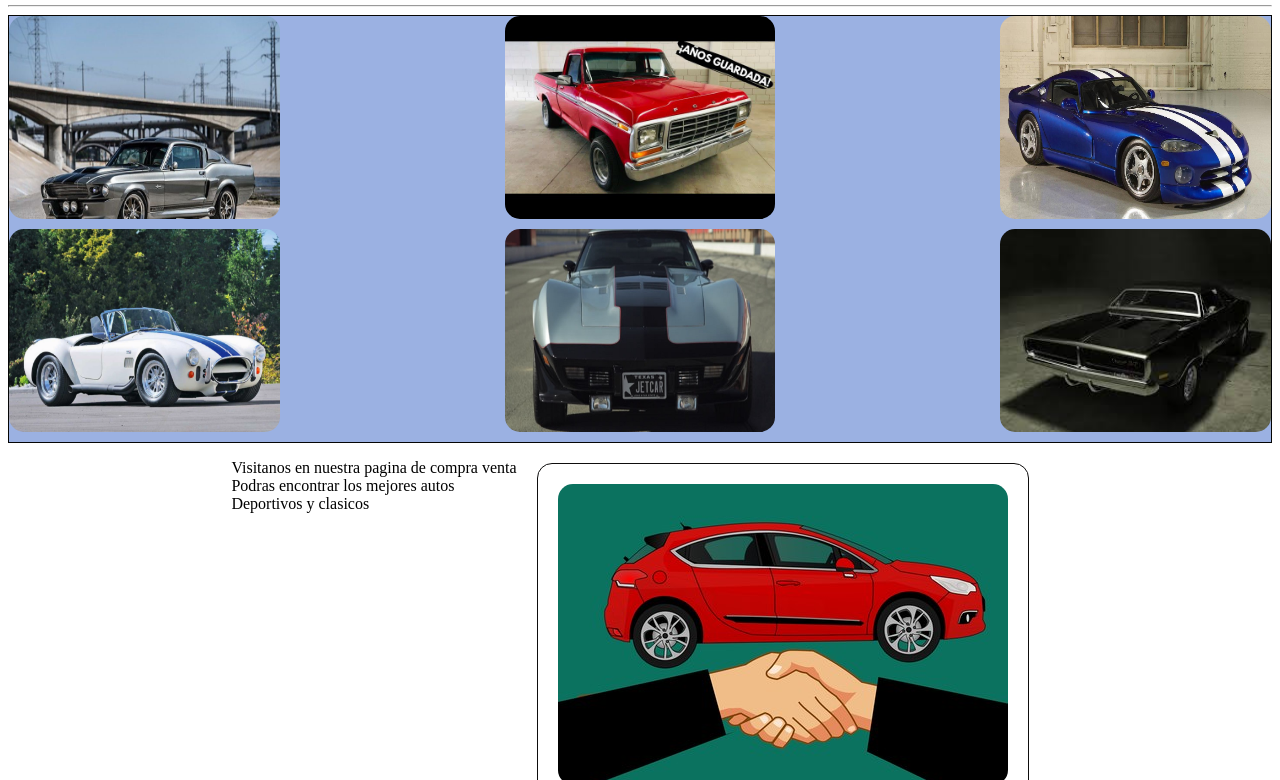
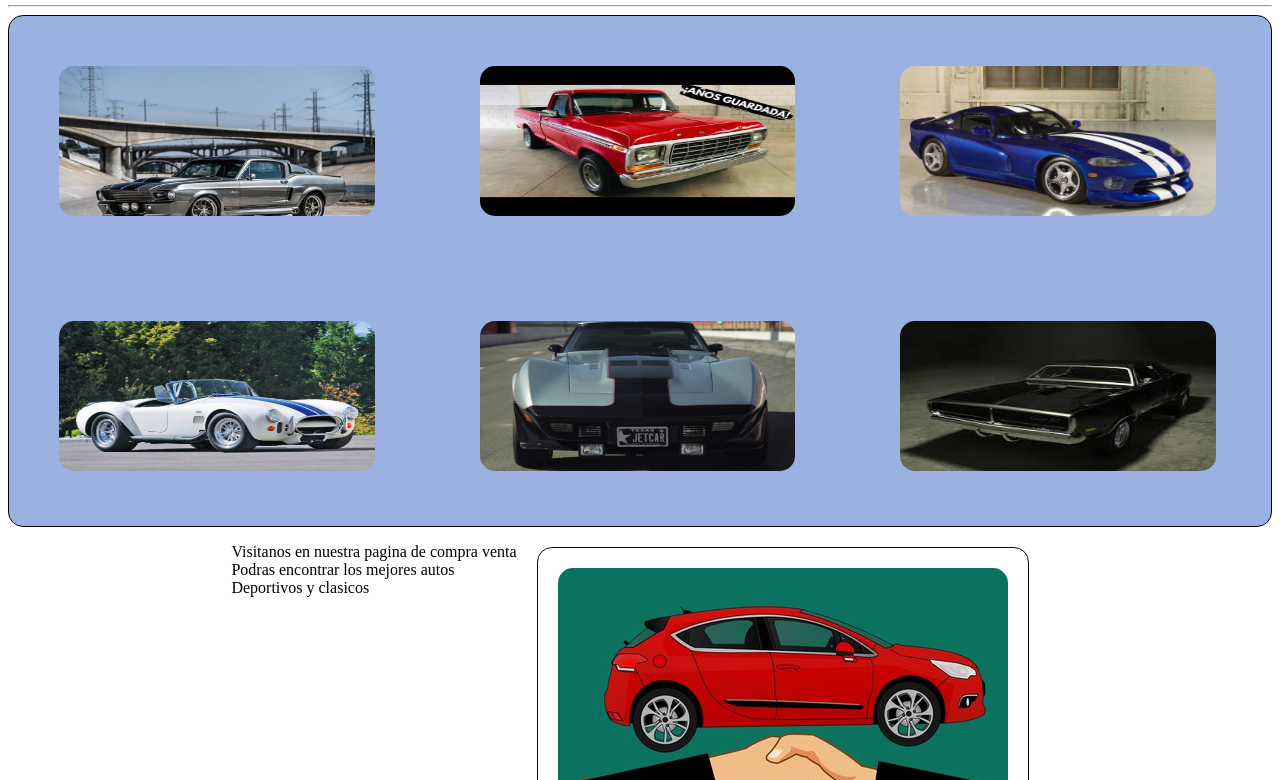
Before and after one commit to EmmanuelRDGZ98/Practica2, a plain HTML site: page index.html in a window 1280 px wide. Shown: the part 91-871 px from the top of the page. Drawn offline with Linux system fonts and the light colour scheme.

Commit message:
Mi galeria terminada

```diff
--- a/index.html
+++ b/index.html
@@ -19,14 +19,13 @@
     <hr/>
     <div class="cuadro">
         <div class="contenedor-imagenes">
-            <img src="assets/1967-ford-mustang-eleanor-dsc-5386-1670786629.jpg" alt="Descrip 1">
-            <img src="assets/sddefault.jpg" alt="Descrip 2">
-            <img src="assets/top-10-gran-turismo-cars.jpg" alt="Descrip 3">
-        </div>
-        <div class="contenedor-imagenes">
-            <img src="assets/50-clasicos-bellos-2634871.webp" alt="Descrip 1">
-            <img src="assets/carro-lujoso-clasico-jetvette.webp" alt="Descrip 2">
-            <img src="assets/images (1).jpg" alt="Descrip 3">
+            <img class ="Imagenes" src="assets/1967-ford-mustang-eleanor-dsc-5386-1670786629.jpg" alt="Descrip 1">
+            <img class ="Imagenes" src="assets/sddefault.jpg" alt="Descrip 2">
+            <img class ="Imagenes" src="assets/top-10-gran-turismo-cars.jpg" alt="Descrip 3">
+
+            <img class ="Imagenes" src="assets/50-clasicos-bellos-2634871.webp" alt="Descrip 1">
+            <img class ="Imagenes" src="assets/carro-lujoso-clasico-jetvette.webp" alt="Descrip 2">
+            <img class ="Imagenes" src="assets/images (1).jpg" alt="Descrip 3">
         </div>
     </div>
     <div class="texto">
--- a/styles/styles.css
+++ b/styles/styles.css
@@ -6,32 +6,70 @@
 .cuadro{
     border: 1px solid #050505; /* Estilo de borde */
     background-color: rgb(155, 177, 226);
+    border-radius: 15px;
+    display:flex;
+    justify-content: center;
+    flex-wrap: wrap;
+
+
+
 }
+/*.cuadro{
+  display:flex;
+  justify-content: center;
+  flex-wrap: wrap;
+} */
+
+/*.cuadro img{
+  width:25%;
+  margin: 3%;
+}
+
+*/
+.cuadro img{
+  width:25%;
+  margin: 4%;
+  border-radius: 15px;
+  height: 150px;
+
+}
+
+.Imagenes:hover{
+  transition: transform 0.3s ease;
+  transform: scale(1.1);
+}
+
+
+
 .texto{
   display: flex;
   justify-content: center;
 }
 
 .estilo-imagenes{
-  width: 60px;
+  width: 80px;
   border-radius: 50px;
 }
-.contenedor-imagenes {
+.estilo-imagenes:hover{
+  transition: transform 0.3s ease;
+  transform: scale(1.1);
+}
+/*.contenedor-imagenes {
     display: flex;
     justify-content: space-between;
     margin-bottom: 10px;
 
-  }
+  }*/
 
-.contenedor-imagenes img {
+/*.contenedor-imagenes img {
   width: calc(33.333% - 150px);
   margin-right: 10px;
   border-radius: 15px;
-}
+}*/
 
-.contenedor-imagenes img:last-child {
+/*.contenedor-imagenes img:last-child {
   margin-right: 0;
-}
+}*/
 
   .cuadro1 {
     display: flex;
@@ -59,9 +97,11 @@
     border-radius: 15px;
 
 }
-.Autor p{
+.Autor img:hover{
+  transition: transform 0.3s ease;
+  transform: scale(1.1);
+}
 
-}
 
 .correo {
   background-color: rgb(26, 28, 147);
```
